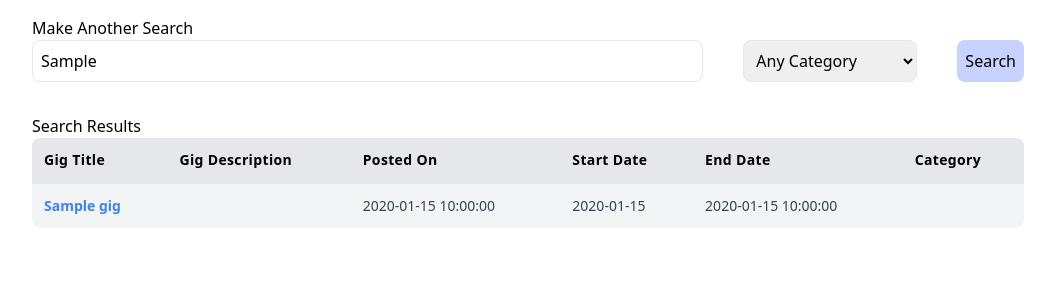
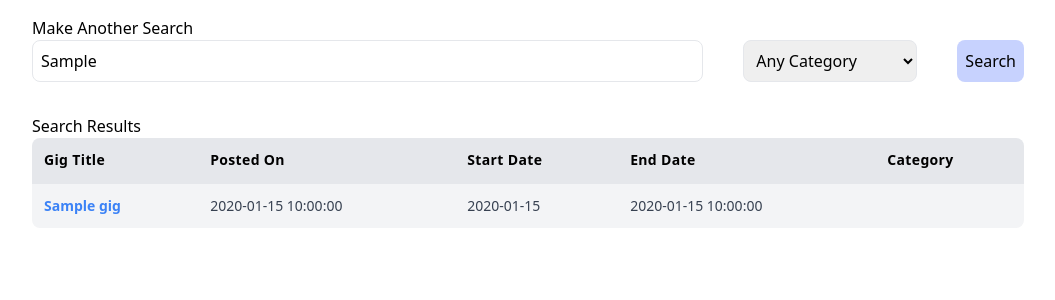
Before and after one commit to taylanoaydin/gigl, a Flask app: template templates/searchresults.html in a window 1280 px wide. Shown: the part 45-345 px from the top of the page, without its empty margins (112-1167 px from the left). Run offline with Flask 3, Linux system fonts and the light colour scheme; the template is opened without the code that fills it: most values are stand-ins (such as "Sample title", 1, 10 or a date in 2020).

Commit message:
removed description from search results

```diff
--- a/templates/searchresults.html
+++ b/templates/searchresults.html
@@ -57,7 +57,6 @@
                 <thead class="bg-gray-200 border-b-2 border-gray-200">
                 <tr>
                     <th class="p-3 text-sm font-semibold tracking-wide text-left">Gig Title</th>
-                    <th class="p-3 text-sm font-semibold tracking-wide text-left">Gig Description</th>
                     <th class="p-3 text-sm font-semibold tracking-wide text-left">Posted On</th>
                     <th class="p-3 text-sm font-semibold tracking-wide text-left">Start Date</th>
                     <th class="p-3 text-sm font-semibold tracking-wide text-left">End Date</th>
@@ -70,7 +69,6 @@
                         {% if true %}
                             <tr class="bg-gray-100">
                                 <td scope="row" class="p-3 text-sm text-gray-700 whitespace-nowrap"><a href="{{ url_for('details', id=gig.get_gigID()) }}" class="font-bold text-blue-500 hover:underline">{{ gig.get_title() }}</a></td>
-                                <td scope="row" class="p-3 text-sm text-gray-700 whitespace-nowrap">{{ gig.get_description() }}</td>
                                 <td scope="row" class="p-3 text-sm text-gray-700 whitespace-nowrap">{{ gig.get_post_date() }}</td>
                                 <td scope="row" class="p-3 text-sm text-gray-700 whitespace-nowrap">{{ gig.get_fromdate() }}</td>
                                 <td scope="row" class="p-3 text-sm text-gray-700 whitespace-nowrap">{{ gig.get_til_date() }}</td>
```
